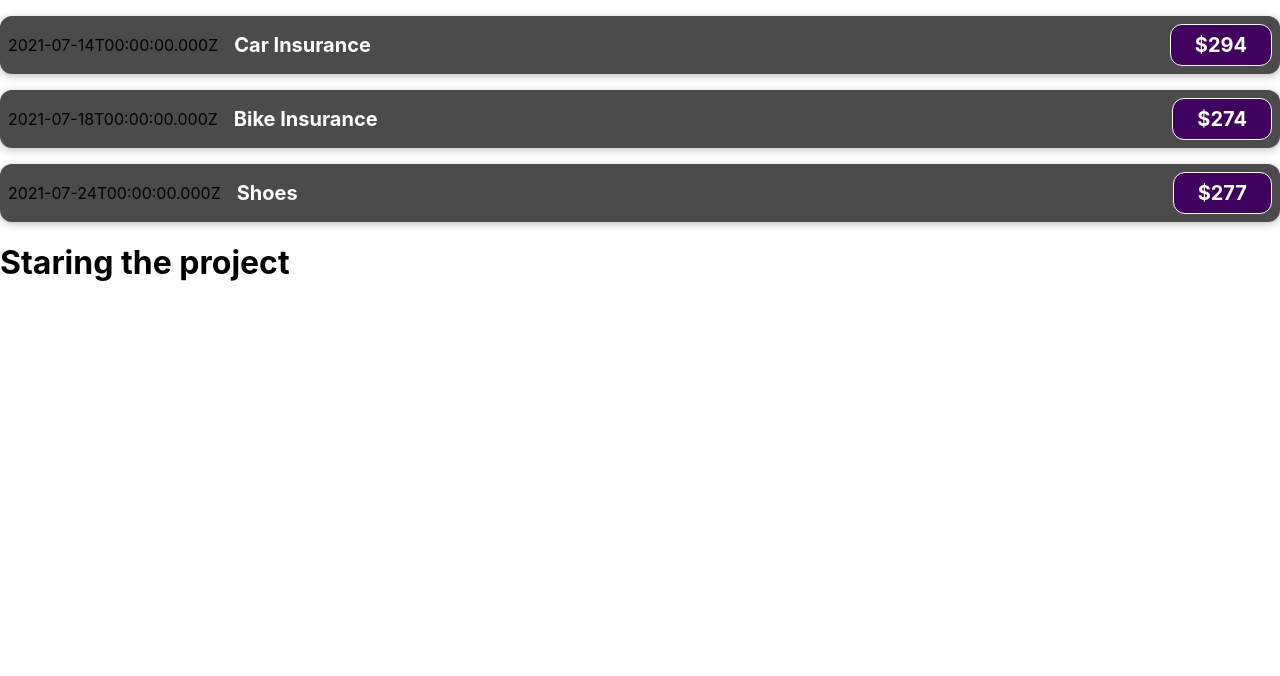
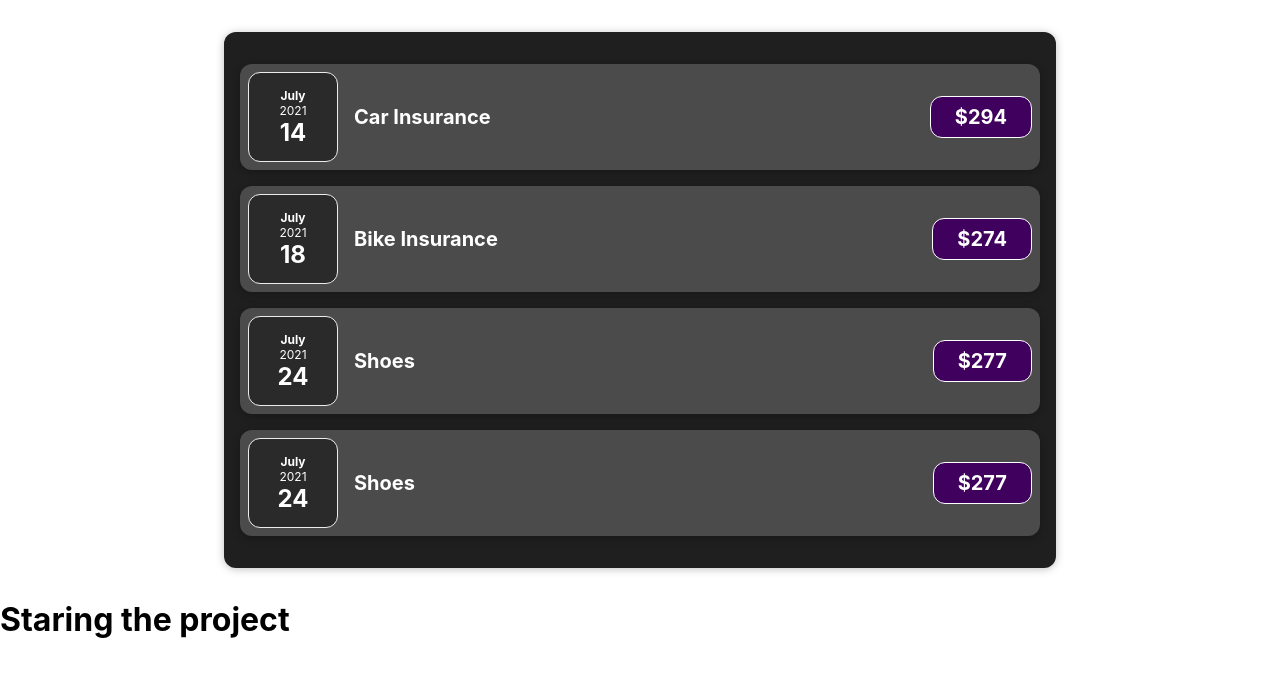
Before and after one commit to manipriyan77/react-projects, a React (Create React App) app: page / in a window 1280 px wide. Shown: the top 676 px of the page. Built offline with nearby package versions, Linux system fonts and the light colour scheme.

Commit message:
splitted into smaller components

```diff
--- a/src/App.js
+++ b/src/App.js
@@ -1,4 +1,4 @@
-import ExpenseItem from "./components/ExpenseItem";
+import Expenses from "./components/Expenses";
 
 function App() {
   const expenses = [
@@ -8,9 +8,7 @@
   ];
   return (
     <div>
-      <ExpenseItem title={expenses[0].title} amount={expenses[0].amount} date={expenses[0].date} />
-      <ExpenseItem title={expenses[1].title} amount={expenses[1].amount} date={expenses[1].date} />
-      <ExpenseItem title={expenses[2].title} amount={expenses[2].amount} date={expenses[2].date} />
+      <Expenses items={expenses} />
       <h1>Staring the project</h1>
     </div>
   );
--- /dev/null
+++ b/src/components/ExpenseDate.css
@@ -0,0 +1,26 @@
+.expense-date {
+  display: flex;
+  flex-direction: column;
+  width: 5.5rem;
+  height: 5.5rem;
+  border: 1px solid #ececec;
+  background-color: #2a2a2a;
+  color: white;
+  border-radius: 12px;
+  align-items: center;
+  justify-content: center;
+}
+
+.expense-date__month {
+  font-size: 0.75rem;
+  font-weight: bold;
+}
+
+.expense-date__year {
+  font-size: 0.75rem;
+}
+
+.expense-date__day {
+  font-size: 1.5rem;
+  font-weight: bold;
+}
--- /dev/null
+++ b/src/components/ExpenseDate.js
@@ -0,0 +1,16 @@
+import "./ExpenseDate.css";
+
+const ExpenseDate = (props) => {
+  const month = props.date.toLocaleString("en-US", { month: "long" });
+  const day = props.date.toLocaleString("en-US", { day: "2-digit" });
+  const year = props.date.getFullYear();
+  return (
+    <div className="expense-date">
+      <div className="expense-date__month">{month}</div>
+      <div className="expense-date__year">{year}</div>
+      <div className="expense-date__day">{day}</div>
+    </div>
+  );
+};
+
+export default ExpenseDate;
--- a/src/components/ExpenseItem.js
+++ b/src/components/ExpenseItem.js
@@ -1,9 +1,10 @@
 import "./ExpenseItem.css";
+import ExpenseDate from "./ExpenseDate";
 
 function ExpenseItem(props) {
   return (
     <div className="expense-item">
-      <div>{props.date.toISOString()}</div>
+      <ExpenseDate date={props.date} />
       <div className="expense-item__description">
         <h2>{props.title}</h2>
         <div className="expense-item__price">${props.amount}</div>
--- /dev/null
+++ b/src/components/Expenses.css
@@ -0,0 +1,9 @@
+.expenses {
+  padding: 1rem;
+  background-color: rgb(31, 31, 31);
+  margin: 2rem auto;
+  width: 50rem;
+  max-width: 95%;
+  border-radius: 12px;
+  box-shadow: 0 1px 8px rgba(0, 0, 0, 0.25);
+}
--- /dev/null
+++ b/src/components/Expenses.js
@@ -0,0 +1,32 @@
+import React from "react";
+import ExpenseItem from "./ExpenseItem";
+import "./Expenses.css";
+
+const Expenses = (props) => {
+  return (
+    <div className="expenses">
+      <ExpenseItem
+        title={props.items[0].title}
+        amount={props.items[0].amount}
+        date={props.items[0].date}
+      />
+      <ExpenseItem
+        title={props.items[1].title}
+        amount={props.items[1].amount}
+        date={props.items[1].date}
+      />
+      <ExpenseItem
+        title={props.items[2].title}
+        amount={props.items[2].amount}
+        date={props.items[2].date}
+      />
+      <ExpenseItem
+        title={props.items[2].title}
+        amount={props.items[2].amount}
+        date={props.items[2].date}
+      />
+    </div>
+  );
+};
+
+export default Expenses;
```
